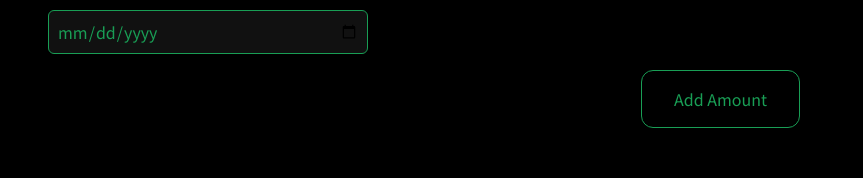
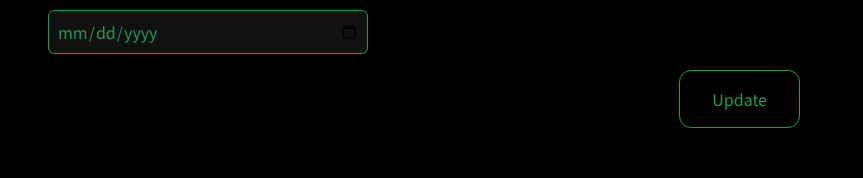
Before and after one commit to xTurbeaux/react_components_hew, a React (Create React App) app: page / in a window 1280 px wide. Shown: the part 227-405 px from the top of the page, without its empty margins (208-1071 px from the left). Built offline with nearby package versions, Linux system fonts and the light colour scheme.

Commit message:
updated functions

```diff
--- a/src/components/NewAmount/AmountForm.js
+++ b/src/components/NewAmount/AmountForm.js
@@ -2,7 +2,7 @@ import React, { useState } from 'react'
 import '../css/AmountForm.css'
 
 
-const AmountForm = () => {
+const AmountForm = (data) => {
     const [enteredTitle, setEnteredTitle] = useState('');
     const [enteredAmount, setEnteredAmount] = useState('');
     const [enteredDate, setEnteredDate] = useState('');
@@ -49,13 +49,13 @@ const AmountForm = () => {
         // prevents the default of the request being sent staying on the currently loaded page
         event.preventDefault();
 
-        const expenseData = {
+        const amountData = {
             title: enteredTitle,
             amount: enteredAmount,
             date: new Date(enteredDate)
         };
 
-        console.log(expenseData)
+        data.onSaveAmountData();
         setEnteredTitle('');
         setEnteredAmount('');
         setEnteredDate('');
@@ -66,19 +66,29 @@ const AmountForm = () => {
             <div className="new-amount__controls">
                 <div className="new-amount__control">
                     <label className="t">Title</label>
-                    <input type="text" value={enteredTitle} onChange={titleChangeHandler} />
+                    <input type="text"
+                    value={enteredTitle}
+                    onChange={titleChangeHandler} />
                 </div>
                 <div className="new-amount__control">
                     <label className="t">Amount</label>
-                    <input type="number" value={enteredAmount} min="0.01" step="0.01" onChange={amountChangeHandler} />
+                    <input type="number"
+                    value={enteredAmount}
+                    min="0.01"
+                    step="0.01"
+                    onChange={amountChangeHandler} />
                 </div>
                 <div className="new-amount__control">
                     <label className="t">Date</label>
-                    <input type="date" value={enteredDate} min="2000-01-04" max="3000-01-04" onChange={dateChangeHandler} />
+                    <input type="date"
+                    value={enteredDate}
+                    min="2000-01-04"
+                    max="3000-01-04"
+                    onChange={dateChangeHandler} />
                 </div>
             </div>
             <div className="new-amount__actions">
-                <button type="submit">Add Amount</button>
+                <button type="submit">Update</button>
             </div>
         </form>
     );
--- a/src/components/NewAmount/NewAmount.js
+++ b/src/components/NewAmount/NewAmount.js
@@ -3,11 +3,22 @@ import React from 'react'; //jsx under the hood uses this library
 import '../css/NewAmount.css'
 import AmountForm from './AmountForm';
 const NewAmount = () => {
+
+
+    const saveAmountDataHandler = (enteredExpenseData) => {
+        const amountData = {
+            ...enteredExpenseData,
+            id: Math.random().toString()
+        };
+        console.log(amountData);
+    };
+
+
     return (
         <div className="new-amount">
-            <AmountForm />
+            <AmountForm onSaveAmountData={saveAmountDataHandler} />
         </div>
-    )
+    );
 };
 
 export default NewAmount;
```
Also changed, not shown: 1 other file (tests, documents, lock files or other folders).
